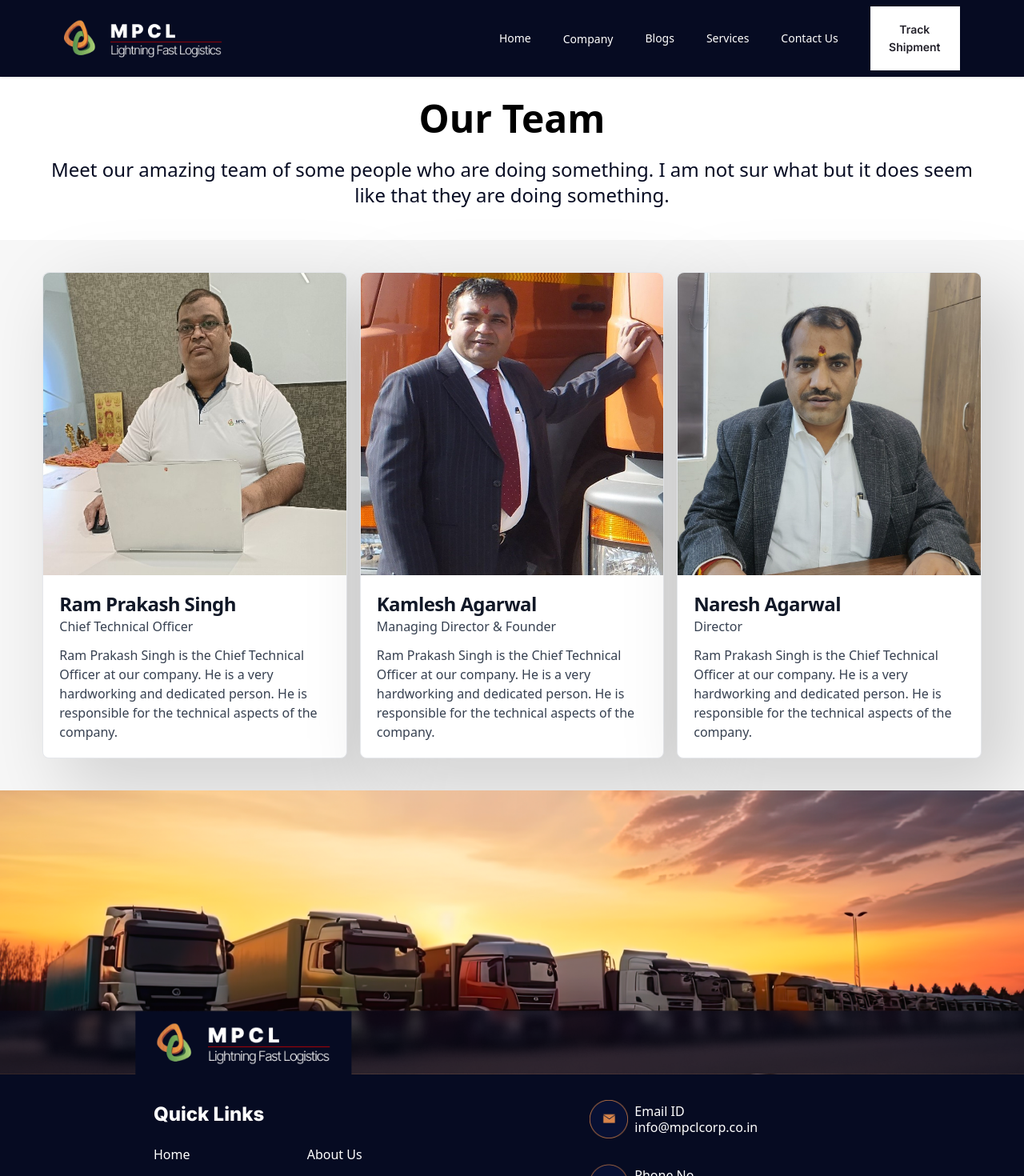
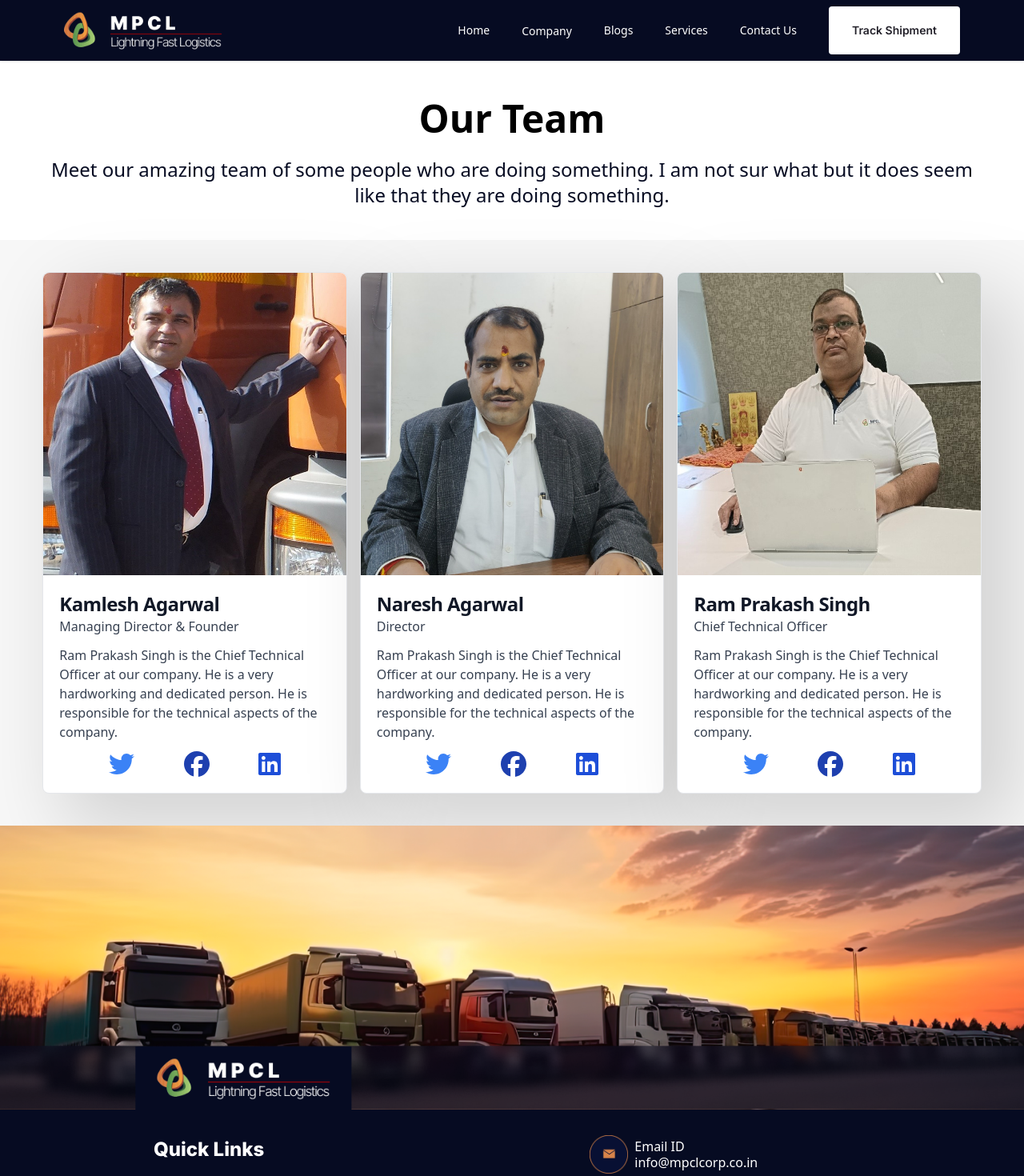
Before and after one commit to PrajwalAxRy/Max-Pacific-Corporation----Offical-Live-Website, a React (Create React App) app in the folder client/: page /company/team in a window 1280 px wide. Shown: the top 1470 px of the page at 80% size. Built offline with nearby package versions, Linux system fonts and the light colour scheme.

Commit message:
Added content on Home page.

```diff
--- a/client/package.json
+++ b/client/package.json
@@ -4,7 +4,10 @@
   "private": true,
   "dependencies": {
     "@fortawesome/fontawesome-free": "^6.5.1",
-    "@fortawesome/free-solid-svg-icons": "^6.5.1",
+    "@fortawesome/fontawesome-svg-core": "^6.5.2",
+    "@fortawesome/free-brands-svg-icons": "^6.5.2",
+    "@fortawesome/free-regular-svg-icons": "^6.5.2",
+    "@fortawesome/free-solid-svg-icons": "^6.5.2",
     "@fortawesome/react-fontawesome": "^0.2.0",
     "@material-tailwind/react": "^2.1.9",
     "@testing-library/jest-dom": "^5.17.0",
--- a/client/src/components/BlogSection.js
+++ b/client/src/components/BlogSection.js
@@ -96,7 +96,7 @@ function BlogSection() {
         </div>
 
         <div className="mt-10 text-justify" style={{color: "#222222", fontFamily: "Inter", fontWeight: 500}}>
-          In augue ligula, feugiat ut nulla consequat. Ut est lacus, molestie in arcu no, iaculis vehicula ipsum. Nunc faucibus, nisl id dapibus finibus, enim diam interdum nulla, sed laoreet risus lectus.
+          We offer holistic solutions and informative articles to keep you updated on the latest trends in domestic and international logistics. Visit our blog to expand your knowledge, discover new insights, and nurture the growth of your business.
         </div>
 
         <div className=" bg-orange-600 px-6 py-4 mt-10 items-center justify-center cursor-pointer give-hover hover:bg-orange-700 transition duration-300 ease-in-out"
--- a/client/src/components/Button.js
+++ b/client/src/components/Button.js
@@ -2,21 +2,25 @@ import React from 'react';
 import { useNavigate } from 'react-router-dom';
 
 const Button = ({ text = 'Request Quote', link = '/getQuote' }) => {
-
   const navigate = useNavigate();
 
+  // Responsive style adjustments
   const buttonStyle = {
-    width: '164px',
-    height: '100%',
-    paddingTop: '18.26px',
-    paddingBottom: '18.26px',
-    paddingLeft: '23.48px',
-    paddingRight: '24.48px',
+    width: 'auto', // Allow button width to grow with the text or specify max-width
+    minWidth: '164px', // Ensure the button does not become too small
+    height: 'auto', // Use auto height to adjust with padding
+    paddingTop: '18px', // Adjusted for simplicity
+    paddingBottom: '18px',
+    paddingLeft: '24px',
+    paddingRight: '24px',
     background: 'white',
     justifyContent: 'center',
     alignItems: 'center',
     display: 'inline-flex',
     cursor: 'pointer',
+    boxSizing: 'border-box', // Ensures padding is included in width calculation
+    borderRadius: '4px', // Optional: for rounded corners
+    border: '1px solid transparent' // Optional: for better button definition
   };
 
   const textStyle = {
@@ -26,11 +30,11 @@ const Button = ({ text = 'Request Quote', link = '/getQuote' }) => {
     fontFamily: 'Inter',
     fontWeight: 600,
     lineHeight: '21.60px',
-    wordWrap: 'break-word',
+    wordWrap: 'break-word'
   };
 
   const handleClick = () => {
-    navigate(link); // Navigate to the value of the 'link' prop
+    navigate(link);
   };
 
   return (
--- /dev/null
+++ b/client/src/components/HeaderBarStyles.css
@@ -0,0 +1,15 @@
+
+@media (max-width: 768px) {
+    .header-container {
+      flex-direction: column;
+    }
+
+    .nav-menu {
+      display: none;
+    }
+
+    .nav-menu.mobile-visible {
+      display: flex;
+      flex-direction: column;
+    }
+  }
--- a/client/src/components/teamComponent.js
+++ b/client/src/components/teamComponent.js
@@ -1,9 +1,14 @@
 import React from 'react';
+import { FontAwesomeIcon } from '@fortawesome/react-fontawesome';
+import { faTwitter, faFacebook, faLinkedin } from '@fortawesome/free-brands-svg-icons';
+
+
+
 import './stylesBlogSection.css';
 
-function TeamCard({ image, name, designation, description, onClick }) {
+function TeamCard({ image, name, designation, description, onClickX, onClickLinkedIn, onClickFacebook }) {
   return (
-    <div onClick={onClick}>
+    <div>
         <div className="max-w-sm bg-white border border-gray-200 rounded-lg shadow-md newhoverEffects">
             <div>
                 <img className="rounded-t-lg" src={image} alt={`${name} cover`} />
@@ -14,6 +19,11 @@ function TeamCard({ image, name, designation, description, onClick }) {
                 </div>
                 <p className="mb-3 font-medium text-gray-700">{designation}</p>
                 <p className="font-normal text-gray-700">{description}</p>
+                <div className=' mt-3 flex justify-evenly'>
+                    <FontAwesomeIcon icon={faTwitter} size="2x" className=' text-blue-500' onClick={onClickX}/>
+                    <FontAwesomeIcon icon={faFacebook} size="2x" className=' text-blue-800' onClick={onClickFacebook} />
+                    <FontAwesomeIcon icon={faLinkedin} size="2x" className='text-blue-700' onClick={onClickLinkedIn} />
+                </div>
             </div>
         </div>
     </div>
--- a/client/src/pages/Services.js
+++ b/client/src/pages/Services.js
@@ -65,7 +65,7 @@ function Services() {
       {/* Width 11/12 dena bacha hai */}
       <div className='w-11/12 mx-auto'>
         <h1 className='mt-11 font-extrabold text-5xl'>Services</h1>
-        <h2 className='w-3/4 mt-6 font-normal text-2xl text-customBlack text-justify'>Welcome to your source for Logistics Industry Insights & Solutions! Learn interesting facts on industry transformation, covering topics from trends to service excellence and beyond.</h2>
+        <h2 className='w-3/4 mt-6 font-normal text-2xl text-customBlack text-justify'>Transform your online business with seamless logistics solutions. Improve customer satisfaction and drive conversions with reliable, timely deliveries that exceed expectations.</h2>
       </div>
 
       {/* This is the tabs thing */}
--- a/client/src/pages/Team.js
+++ b/client/src/pages/Team.js
@@ -8,15 +8,41 @@ import NareshImage from '../assests/Team/Naresh.jpg';
 
 function Team() {
 
-  const handleClickRam = () => {
+  const handleClickRamX = () => {
     window.open('https://www.linkedin.com/in/ram-prakash-singh-82483b30/', '_blank');
   };
 
-  const handleClickKamlesh = () => {
+  const handleClickRamLinkedIn = () => {
+    window.open('https://www.linkedin.com/in/ram-prakash-singh-82483b30/', '_blank');
+  };
+
+  const handleClickRamFacebook = () => {
+    window.open('https://www.linkedin.com/in/ram-prakash-singh-82483b30/', '_blank');
+  };
+
+  const handleClickKamleshX = () => {
+    window.open('https://www.linkedin.com/in/kamlesh-aggarwal-66475767/', '_blank');
+  };
+
+  const handleClickKamleshLinkedIn = () => {
+    window.open('https://www.linkedin.com/in/kamlesh-aggarwal-66475767/', '_blank');
+  };
+
+  const handleClickKamleshFacebook = () => {
+    window.open('https://www.linkedin.com/in/kamlesh-aggarwal-66475767/', '_blank');
+  };
+
+
+
+  const handleClickNareshX = () => {
     window.open('https://www.linkedin.com/in/naresh-aggarwal-35688818/', '_blank');
   };
 
-  const handleClickNaresh = () => {
+  const handleClickNareshLinkedIn = () => {
+    window.open('https://www.linkedin.com/in/naresh-aggarwal-35688818/', '_blank');
+  };
+
+  const handleClickNareshFacebook = () => {
     window.open('https://www.linkedin.com/in/naresh-aggarwal-35688818/', '_blank');
   };
 
@@ -29,21 +55,15 @@ function Team() {
 
       <div className='w-full min-h-14'  style={{backgroundColor: '#F7F7F7'}}>
         <div className='w-11/12 mx-auto flex py-10 gap-4 justify-evenly'>
-          <TeamCard
-            image={RamPrakashImage}
-            name="Ram Prakash Singh"
-            designation={'Chief Technical Officer'}
-            description={'Ram Prakash Singh is the Chief Technical Officer at our company. He is a very hardworking and dedicated person. He is responsible for the technical aspects of the company.'}
-            className=' shadow-2xl'
-            onClick={handleClickRam}
-          />
 
           <TeamCard
             image={KamleshImage}
             name="Kamlesh Agarwal"
             designation={'Managing Director & Founder'}
             description={'Ram Prakash Singh is the Chief Technical Officer at our company. He is a very hardworking and dedicated person. He is responsible for the technical aspects of the company.'}
-            onClick={handleClickKamlesh}
+            onClickX={handleClickKamleshX}
+            onClickLinkedIn={handleClickKamleshLinkedIn}
+            onClickFacebook={handleClickKamleshFacebook}
           />
 
           <TeamCard
@@ -51,7 +71,20 @@ function Team() {
             name="Naresh Agarwal"
             designation={'Director'}
             description={'Ram Prakash Singh is the Chief Technical Officer at our company. He is a very hardworking and dedicated person. He is responsible for the technical aspects of the company.'}
-            onClick={handleClickNaresh}
+            onClickX={handleClickNareshX}
+            onClickLinkedIn={handleClickNareshLinkedIn}
+            onClickFacebook={handleClickNareshFacebook  }
+          />
+
+          <TeamCard
+            image={RamPrakashImage}
+            name="Ram Prakash Singh"
+            designation={'Chief Technical Officer'}
+            description={'Ram Prakash Singh is the Chief Technical Officer at our company. He is a very hardworking and dedicated person. He is responsible for the technical aspects of the company.'}
+            className=' shadow-2xl'
+            onClickX={handleClickRamX}
+            onClickLinkedIn={handleClickRamLinkedIn}
+            onClickFacebook={handleClickRamFacebook}
           />
         </div>
       </div>
```
Also changed, not shown: client/src/components/HeaderBar.js (+27 -4 lines), client/src/pages/Home.js (+4 -4 lines), 1 other file (tests, documents, lock files or other folders).
